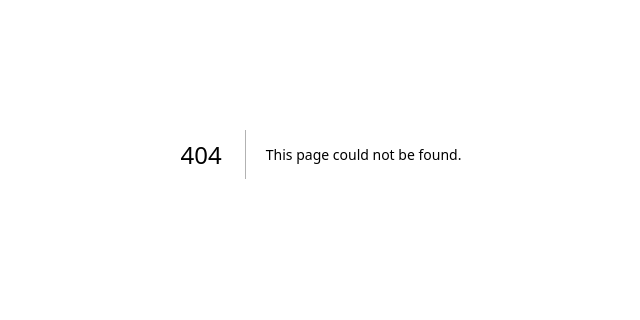
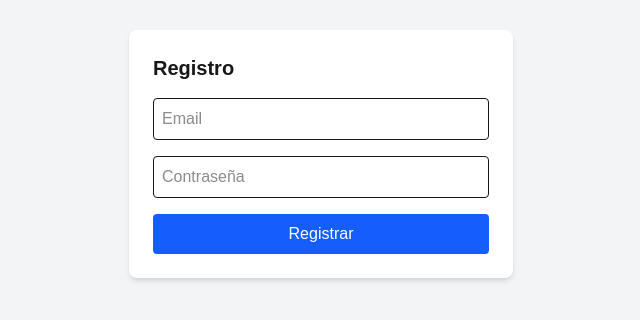
Before and after one commit to redspidersoftware/alertas-meteo, a Next.js app: page /register in a window 1280 px wide. Before the commit this address had no page. Shown: the part 246-566 px from the top of the page, without its empty margins (319-959 px from the left). Built offline with nearby package versions, Linux system fonts and the light colour scheme.

Commit message:
mensaje del cambio

```diff
--- a/package.json
+++ b/package.json
@@ -9,6 +9,7 @@
     "lint": "eslint"
   },
   "dependencies": {
+    "@supabase/supabase-js": "^2.57.4",
     "leaflet": "^1.9.4",
     "next": "15.5.2",
     "react": "19.1.0",
--- /dev/null
+++ b/src/app/login/page.tsx
@@ -0,0 +1,51 @@
+"use client";
+
+import { useState } from "react";
+import { signIn } from "@/lib/auth";
+
+export default function LoginPage() {
+  const [email, setEmail] = useState("");
+  const [password, setPassword] = useState("");
+  const [message, setMessage] = useState("");
+
+  const handleLogin = async (e: React.FormEvent) => {
+    e.preventDefault();
+    const { error } = await signIn(email, password);
+    if (error) setMessage("❌ " + error.message);
+    else setMessage("✅ Login correcto, redirigiendo...");
+  };
+
+  return (
+    <div className="flex justify-center items-center h-screen bg-gray-100">
+      <form
+        onSubmit={handleLogin}
+        className="bg-white p-6 rounded-lg shadow-md w-96 space-y-4"
+      >
+        <h1 className="text-xl font-bold">Login</h1>
+        <input
+          type="email"
+          placeholder="Email"
+          className="w-full p-2 border rounded"
+          value={email}
+          onChange={(e) => setEmail(e.target.value)}
+          required
+        />
+        <input
+          type="password"
+          placeholder="Contraseña"
+          className="w-full p-2 border rounded"
+          value={password}
+          onChange={(e) => setPassword(e.target.value)}
+          required
+        />
+        <button
+          type="submit"
+          className="w-full bg-green-600 text-white p-2 rounded hover:bg-green-700"
+        >
+          Iniciar sesión
+        </button>
+        {message && <p className="text-sm text-gray-700">{message}</p>}
+      </form>
+    </div>
+  );
+}
--- /dev/null
+++ b/src/app/register/page.tsx
@@ -0,0 +1,51 @@
+"use client";
+
+import { useState } from "react";
+import { signUp } from "@/lib/auth";
+
+export default function RegisterPage() {
+  const [email, setEmail] = useState("");
+  const [password, setPassword] = useState("");
+  const [message, setMessage] = useState("");
+
+  const handleRegister = async (e: React.FormEvent) => {
+    e.preventDefault();
+    const { error } = await signUp(email, password);
+    if (error) setMessage("❌ " + error.message);
+    else setMessage("✅ Usuario registrado, revisa tu correo para confirmar.");
+  };
+
+  return (
+    <div className="flex justify-center items-center h-screen bg-gray-100">
+      <form
+        onSubmit={handleRegister}
+        className="bg-white p-6 rounded-lg shadow-md w-96 space-y-4"
+      >
+        <h1 className="text-xl font-bold">Registro</h1>
+        <input
+          type="email"
+          placeholder="Email"
+          className="w-full p-2 border rounded"
+          value={email}
+          onChange={(e) => setEmail(e.target.value)}
+          required
+        />
+        <input
+          type="password"
+          placeholder="Contraseña"
+          className="w-full p-2 border rounded"
+          value={password}
+          onChange={(e) => setPassword(e.target.value)}
+          required
+        />
+        <button
+          type="submit"
+          className="w-full bg-blue-600 text-white p-2 rounded hover:bg-blue-700"
+        >
+          Registrar
+        </button>
+        {message && <p className="text-sm text-gray-700">{message}</p>}
+      </form>
+    </div>
+  );
+}
--- /dev/null
+++ b/src/lib/auth.ts
@@ -0,0 +1,25 @@
+import { supabase } from "./supabaseClient";
+
+// Registrar usuario
+export async function signUp(email: string, password: string) {
+  const { data, error } = await supabase.auth.signUp({
+    email,
+    password,
+  });
+  return { data, error };
+}
+
+// Login usuario
+export async function signIn(email: string, password: string) {
+  const { data, error } = await supabase.auth.signInWithPassword({
+    email,
+    password,
+  });
+  return { data, error };
+}
+
+// Logout usuario
+export async function signOut() {
+  const { error } = await supabase.auth.signOut();
+  return { error };
+}
```
Also changed, not shown: src/lib/supabaseClient.ts (added), 1 other file (tests, documents, lock files or other folders).
